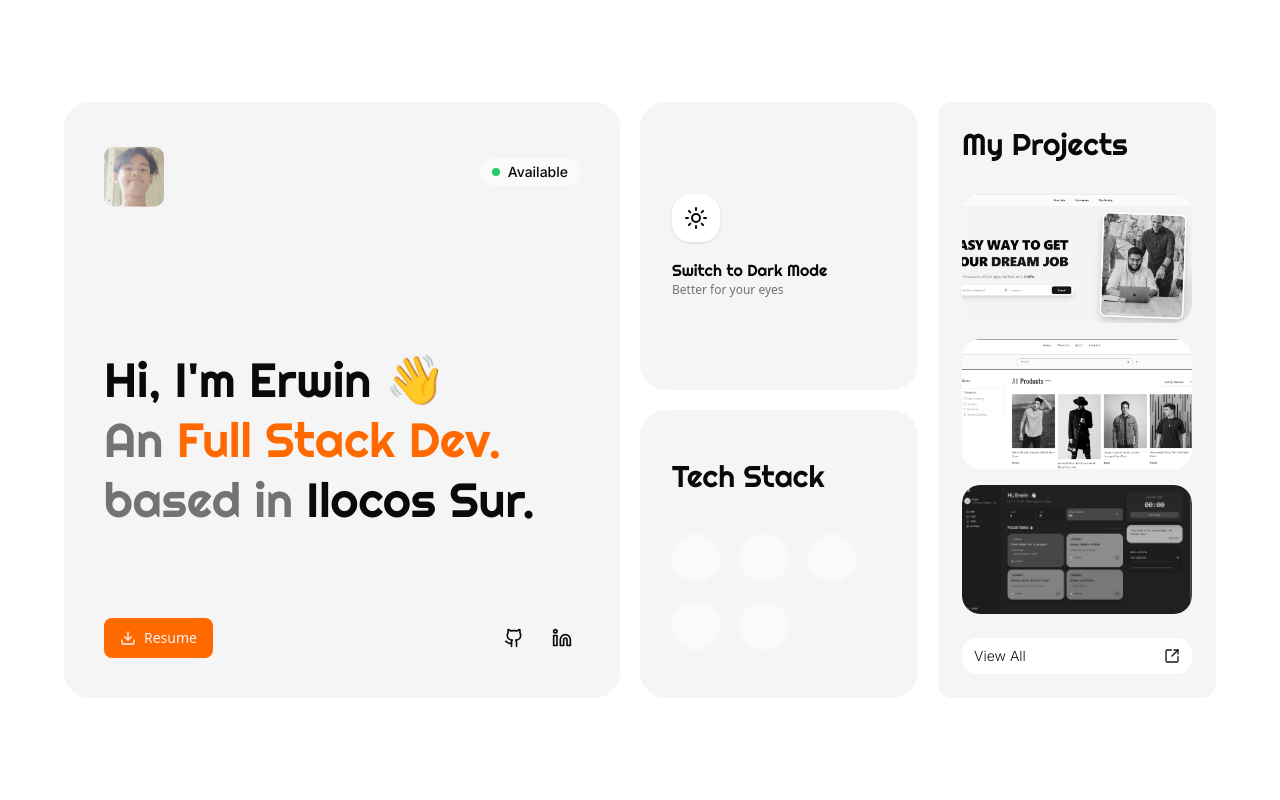
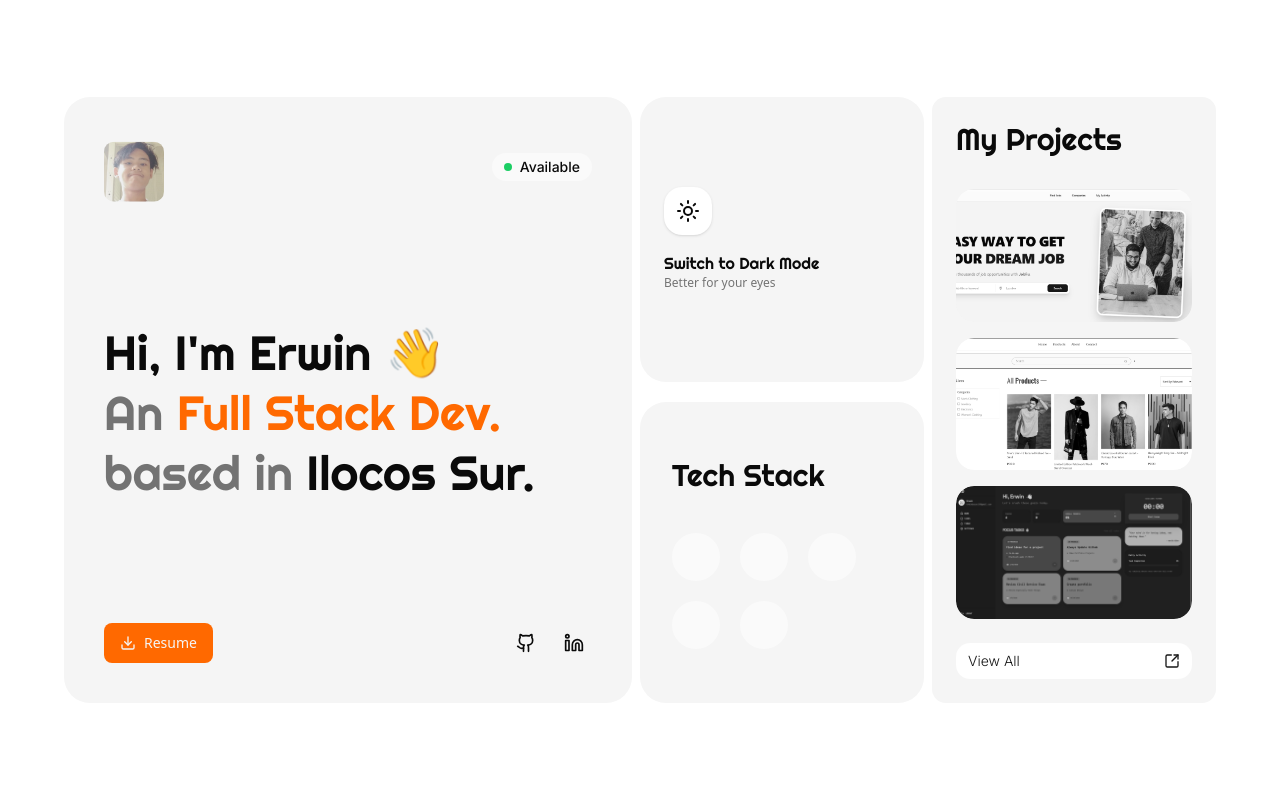
Before and after one commit to Allarezeroes26/Portfolio, a React (Vite) app: page / in a window 1280 px wide. Shown: the top 800 px of the page. Built offline with nearby package versions, Linux system fonts and the light colour scheme; some icons are missing.

Commit message:
Fixed height sizing

```diff
--- a/src/pages/Homepage.jsx
+++ b/src/pages/Homepage.jsx
@@ -102,7 +102,7 @@ const Homepage = () => {
   return (
     <>
       <div className='flex flex-col min-h-screen w-full items-center p-5 justify-center'>
-        <div className='grid gap-5 grid-cols-1 lg:grid-cols-[2fr_1fr_1fr] w-full max-w-6xl'>
+        <div className='grid gap-2 grid-cols-1 lg:grid-cols-[2fr_1fr_1fr] w-full max-w-6xl'>
 
           <Card ref={mainIntro} className='rounded-4xl p-6 md:p-10 bg-secondary w-full border-none shadow-none flex flex-col justify-between'>
             <CardHeader className='flex flex-row justify-between items-center p-0 space-y-0'>
@@ -117,7 +117,7 @@ const Homepage = () => {
               </div>
             </CardHeader>
 
-            <CardContent className='p-0 flex flex-col gap-5 md:gap-22'>
+            <CardContent className='p-0 flex flex-col gap-5 md:gap-30'>
               <h1 className='intro-text font-display text-3xl md:text-4xl lg:text-5xl leading-tight'>
                 Hi, I'm {resume.nickName} <span className='animate-wiggle inline-block origin-bottom-right'>👋</span> <br />
                 <span className="text-muted-foreground">An </span>
@@ -168,7 +168,7 @@ const Homepage = () => {
           <div ref={bento1} className='flex flex-col gap-5'>
             <Card
               onClick={() => setTheme(theme === "dark" ? "light" : "dark")}
-              className='flex-1 cursor-pointer hover:bg-accent/50 transition-all p-6 md:p-8 rounded-4xl bg-secondary border-none shadow-none flex flex-col justify-center gap-4'
+              className='flex-1 cursor-pointer hover:bg-accent/50 transition-all p-4 md:p-6 rounded-4xl bg-secondary border-none shadow-none flex flex-col justify-center gap-4'
             >
               <div className="p-3 bg-background w-fit rounded-2xl shadow-sm">
                 { theme === "dark" ? <Moon className='size-6'/> : <Sun className='size-6'/> }
```
